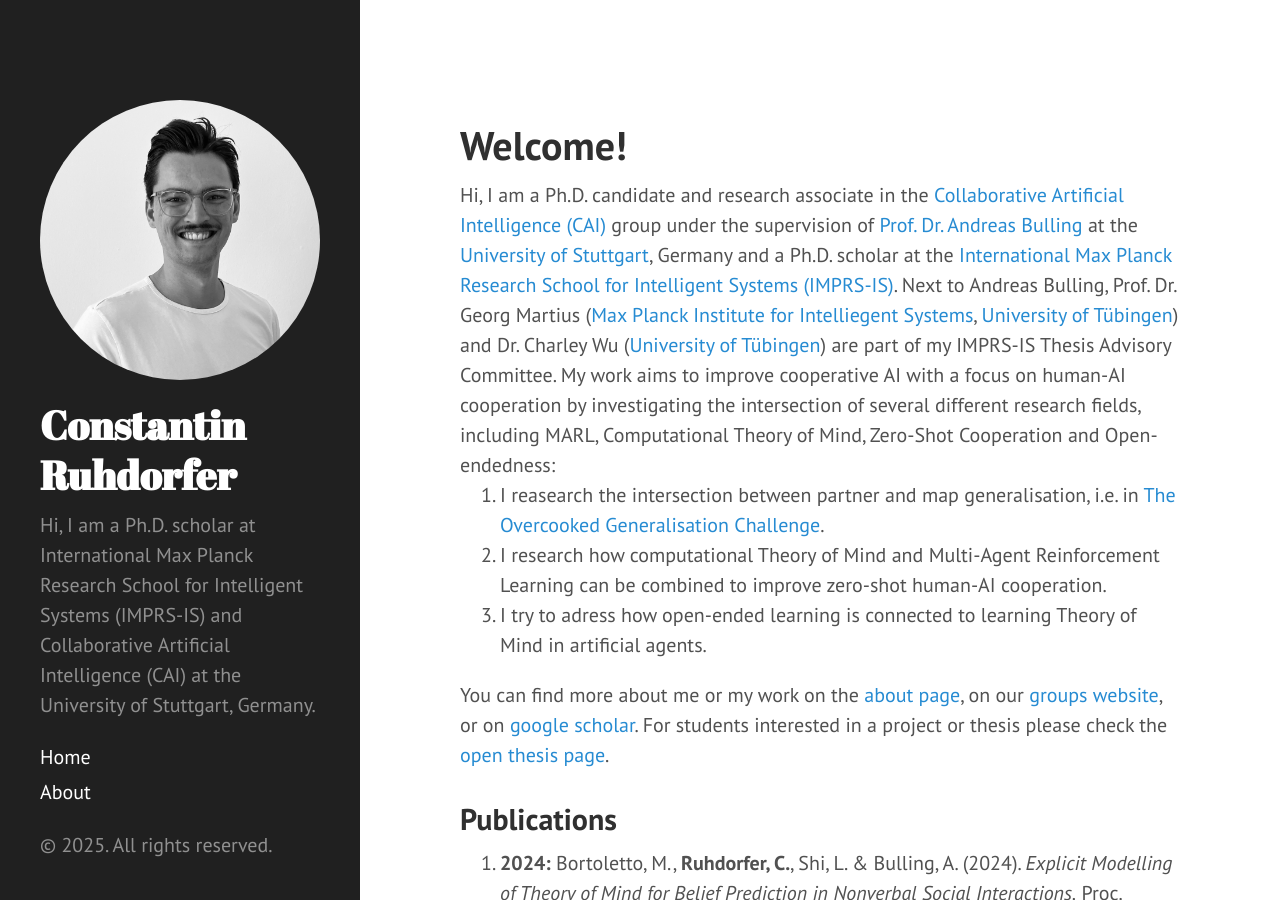
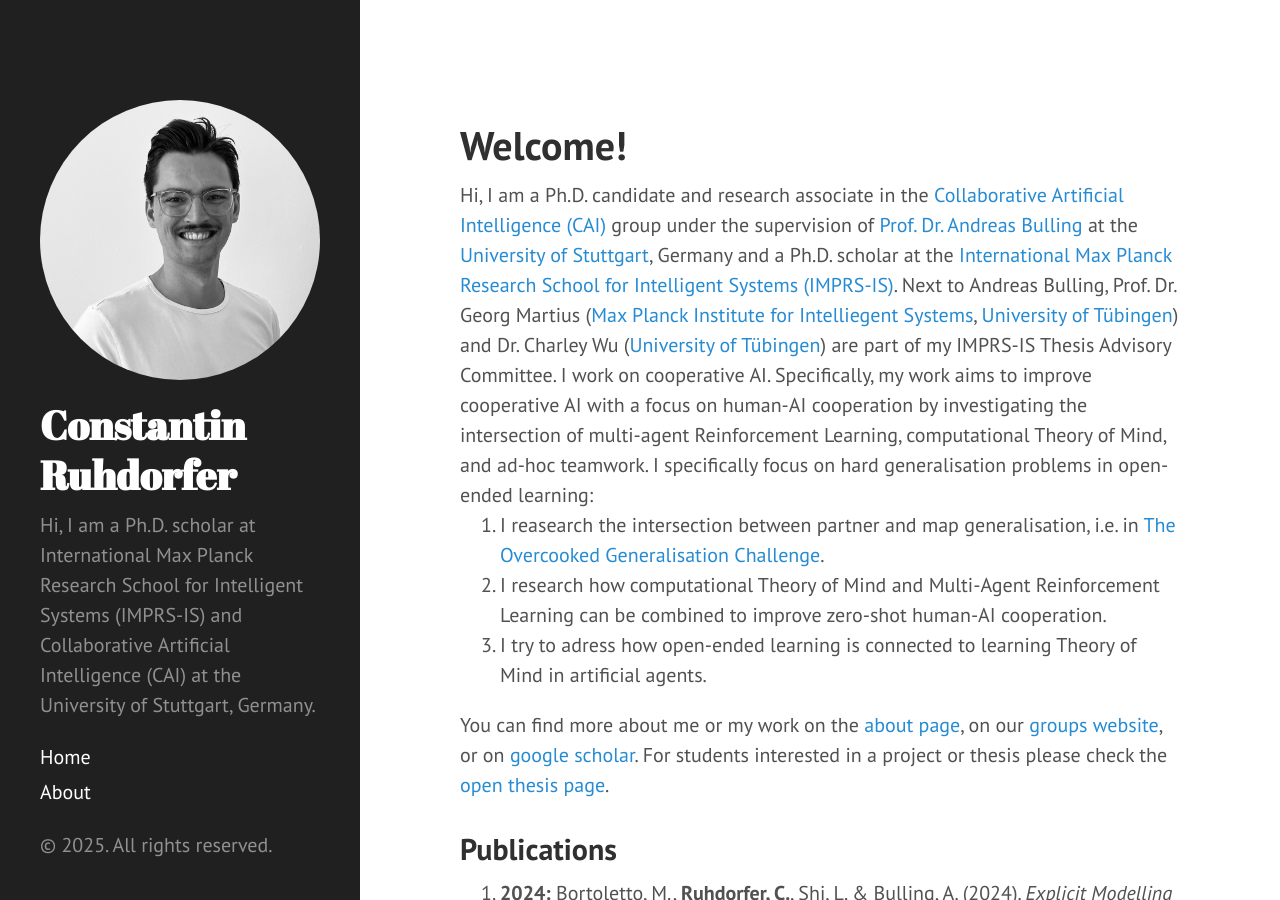
Before and after one commit to ConstantinRuhdorfer/constantinruhdorfer.github.io, a Jekyll site: the page built from index.html, in a window 1280 px wide and 900 px high. Built offline with Jekyll 4.4.1, drawn with Linux system fonts in a browser that asks for light colours; the list of posts is cut into pages by our own code.

Commit message:
Update index.html

```diff
--- a/index.html
+++ b/index.html
@@ -8,7 +8,10 @@ title: Home
 Hi, I am a Ph.D. candidate and research associate in the <a href="https://www.collaborative-ai.org/">Collaborative Artificial Intelligence (CAI)</a> group under the supervision of <a href="https://www.collaborative-ai.org/people/bulling/">Prof. Dr. Andreas Bulling</a> at the <a href="https://www.uni-stuttgart.de">University of Stuttgart</a>, Germany and a Ph.D. scholar at the <a href="https://imprs.is.mpg.de"> International Max Planck Research School for Intelligent Systems (IMPRS-IS)</a>.
 Next to Andreas Bulling, Prof. Dr. Georg Martius (<a href="https://is.mpg.de/person/gmartius">Max Planck Institute for Intelliegent Systems</a>, <a href="https://uni-tuebingen.de/fakultaeten/mathematisch-naturwissenschaftliche-fakultaet/fachbereiche/informatik/lehrstuehle/distributed-intelligence/team/prof-dr-georg-martius/">University of Tübingen</a>) and Dr. Charley Wu (<a href="https://uni-tuebingen.de/en/research/core-research/cluster-of-excellence-machine-learning/research/research/cluster-research-groups/research-groups/human-and-machine-cognition/">University of Tübingen</a>) are part of my IMPRS-IS Thesis Advisory Committee.
 
-My work aims to improve cooperative AI with a focus on human-AI cooperation by investigating the intersection of several different research fields, including MARL, Computational Theory of Mind, Zero-Shot Cooperation and Open-endedness:
+
+I work on cooperative AI.
+Specifically, my work aims to improve cooperative AI with a focus on human-AI cooperation by investigating the intersection of multi-agent Reinforcement Learning, computational Theory of Mind, and ad-hoc teamwork.
+I specifically focus on hard generalisation problems in open-ended learning:
 <ol>
   <li>I reasearch the intersection between partner and map generalisation, i.e. in <a href="https://arxiv.org/abs/2406.17949">The Overcooked Generalisation Challenge</a>.</li>
   <li>I research how computational Theory of Mind and Multi-Agent Reinforcement Learning can be combined to improve zero-shot human-AI cooperation.</li>
```
